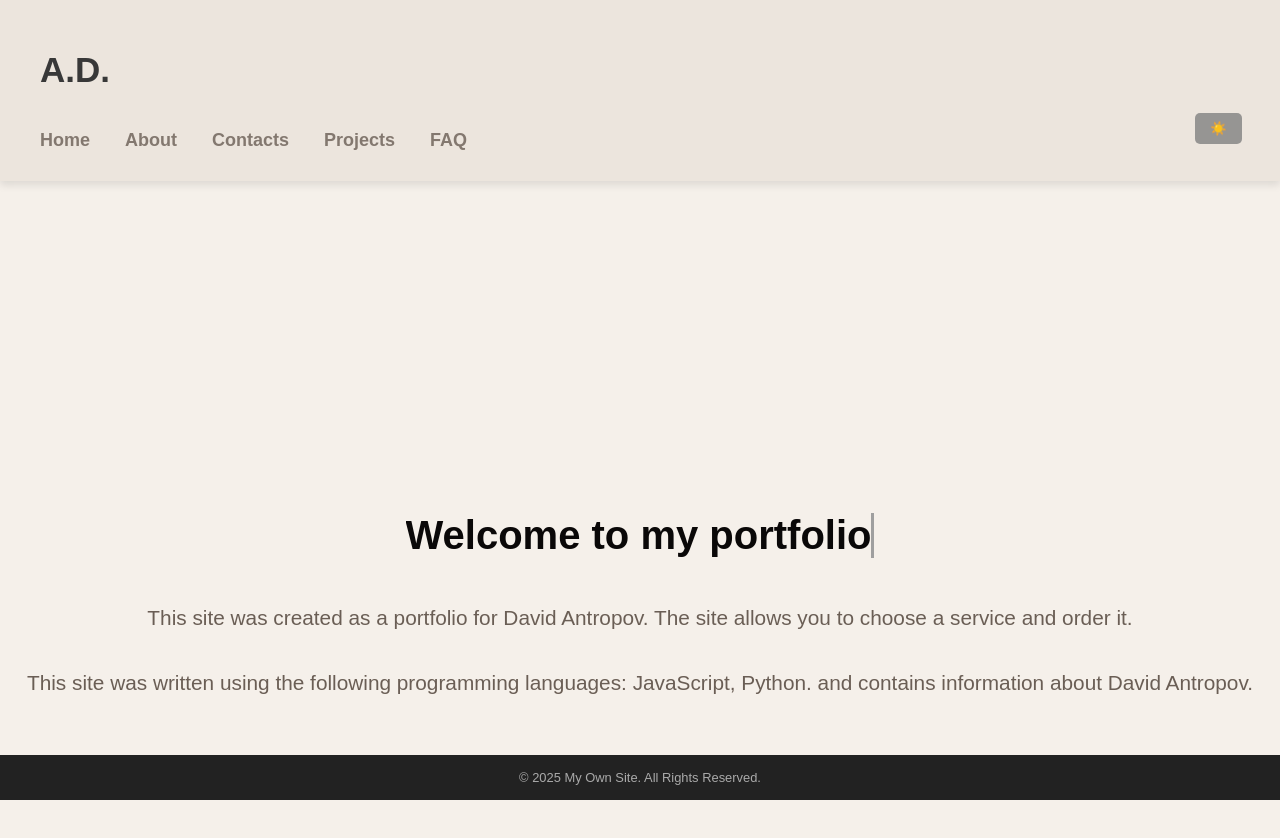
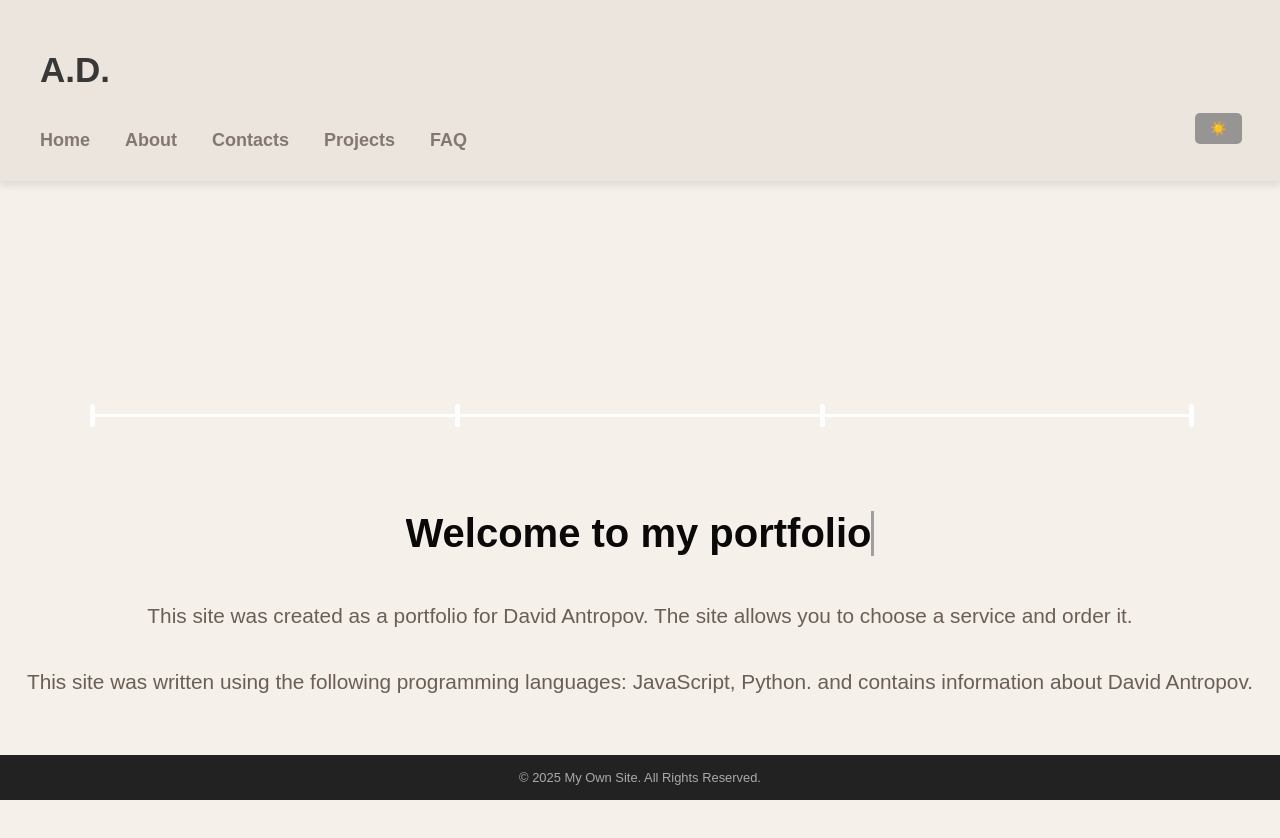
Before and after one commit to DenisHrtn/MOS_front, a React (Create React App) app: page / in a window 1280 px wide. Shown: the top 838 px of the page. Built offline with nearby package versions, Linux system fonts and the light colour scheme.

Commit message:
main page bug fixed

```diff
--- /dev/null
+++ b/src/ components/TimeLine/TimeLine.jsx
@@ -0,0 +1,16 @@
+import React from "react";
+
+const TimeLine = () => {
+    return (
+        <div className='time-line'>
+            <div className='main-line'>
+                <div className='first-period' ></div>
+                <div className='second-period'></div>
+                <div className='third-period'></div>
+                <div className='fourth-period'></div>
+            </div>
+        </div>
+    );
+};
+
+export default TimeLine;
--- /dev/null
+++ b/src/ components/TimeLine/timeLine.css
@@ -0,0 +1,80 @@
+.main-line {
+  position: relative;
+  bottom: 300px;
+  width: 1100px;
+  height: 3px;
+  background: #ffffff;
+  border-radius: 3px;
+  align-items: center;
+}
+
+.first-period {
+  position: absolute;
+  bottom: -10px;
+  width: 5px;
+  height: 23px;
+  background: #ffffff;
+  border-radius: 3px;
+}
+
+.second-period {
+  position: absolute;
+  bottom: -10px;
+  left: 365px;
+  width: 5px;
+  height: 23px;
+  background: #ffffff;
+  border-radius: 3px;
+}
+
+.third-period {
+  position: absolute;
+  bottom: -10px;
+  left: 730px;
+  width: 5px;
+  height: 23px;
+  background: #ffffff;
+  border-radius: 3px;
+}
+
+.fourth-period {
+  position: absolute;
+  bottom: -10px;
+  left: 1099px;
+  width: 5px;
+  height: 23px;
+  background: #ffffff;
+  border-radius: 3px;
+}
+
+.first-period:hover {
+  background: #dfdfdf;
+  width: 7px;
+  height: 33px;
+  bottom: -15px;
+  left: -1px;
+}
+
+.second-period:hover {
+  background: #dfdfdf;
+  width: 7px;
+  height: 33px;
+  bottom: -15px;
+  left: 364px;
+}
+
+.third-period:hover {
+  background: #dfdfdf;
+  width: 7px;
+  height: 33px;
+  bottom: -15px;
+  left: 729px;
+}
+
+.fourth-period:hover {
+  background: #dfdfdf;
+  width: 7px;
+  height: 33px;
+  bottom: -15px;
+  left: 1098px;
+}
--- a/src/App.jsx
+++ b/src/App.jsx
@@ -7,15 +7,18 @@ import FAQPage from "./pages/FAQPage/FAQPage";
 import ProjectDetails from "./pages/ProjectDetails/ProjectDetails";
 import Footer from "./ components/Footer/Footer";
 import Header from "./ components/Header/Header";
+import TimeLine from "./ components/TimeLine/TimeLine";
 import "./ components/FAQ/faq.css";
 import "./global.css";
 import "./ components/Header/header.css";
 import "./ components/Footer/footer.css";
+import "./ components/TimeLine/timeLine.css"
 import "./pages/Home/home.css";
 import "./pages/About/about.css";
 import "./pages/Contacts/contacts.css";
 import "./pages/Projects/projects.css";
 import "./pages/ProjectDetails/projectDetails.css";
+
 
 const App = () => {
   return (
--- a/src/pages/Home/Home.jsx
+++ b/src/pages/Home/Home.jsx
@@ -1,4 +1,5 @@
 import React, { useState, useEffect } from 'react';
+import TimeLine from '../../ components/TimeLine/TimeLine';
 
 const Home = () => {
     const text = 'Welcome to my portfolio';
@@ -26,6 +27,7 @@ const Home = () => {
             <p className="fade-in delay-1">
                 This site was written using the following programming languages: JavaScript, Python. and contains information about David Antropov.
             </p>
+            <TimeLine />
         </div>
     );
 };
```
Also changed, not shown: 2 other files (tests, documents, lock files or other folders).
